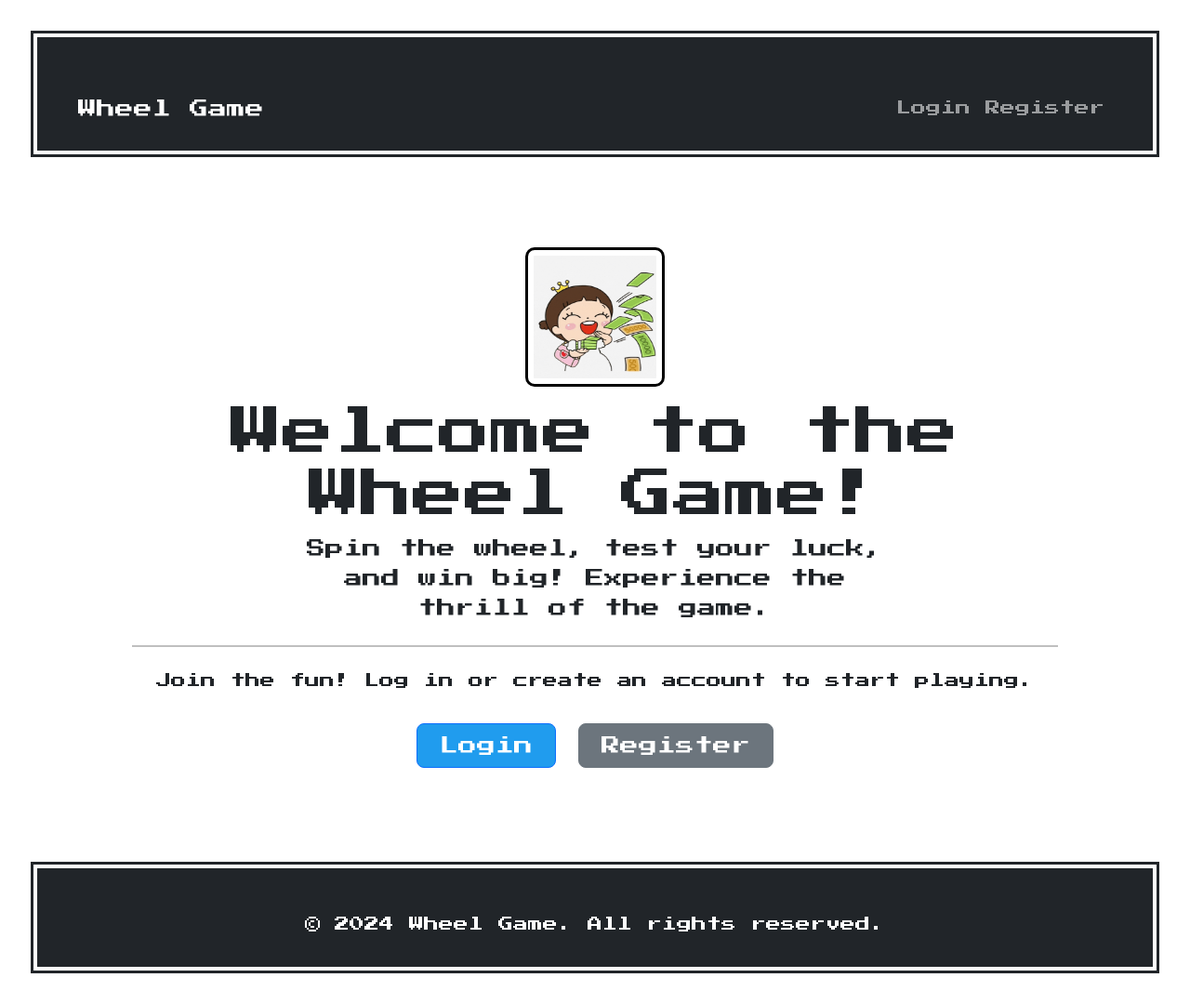
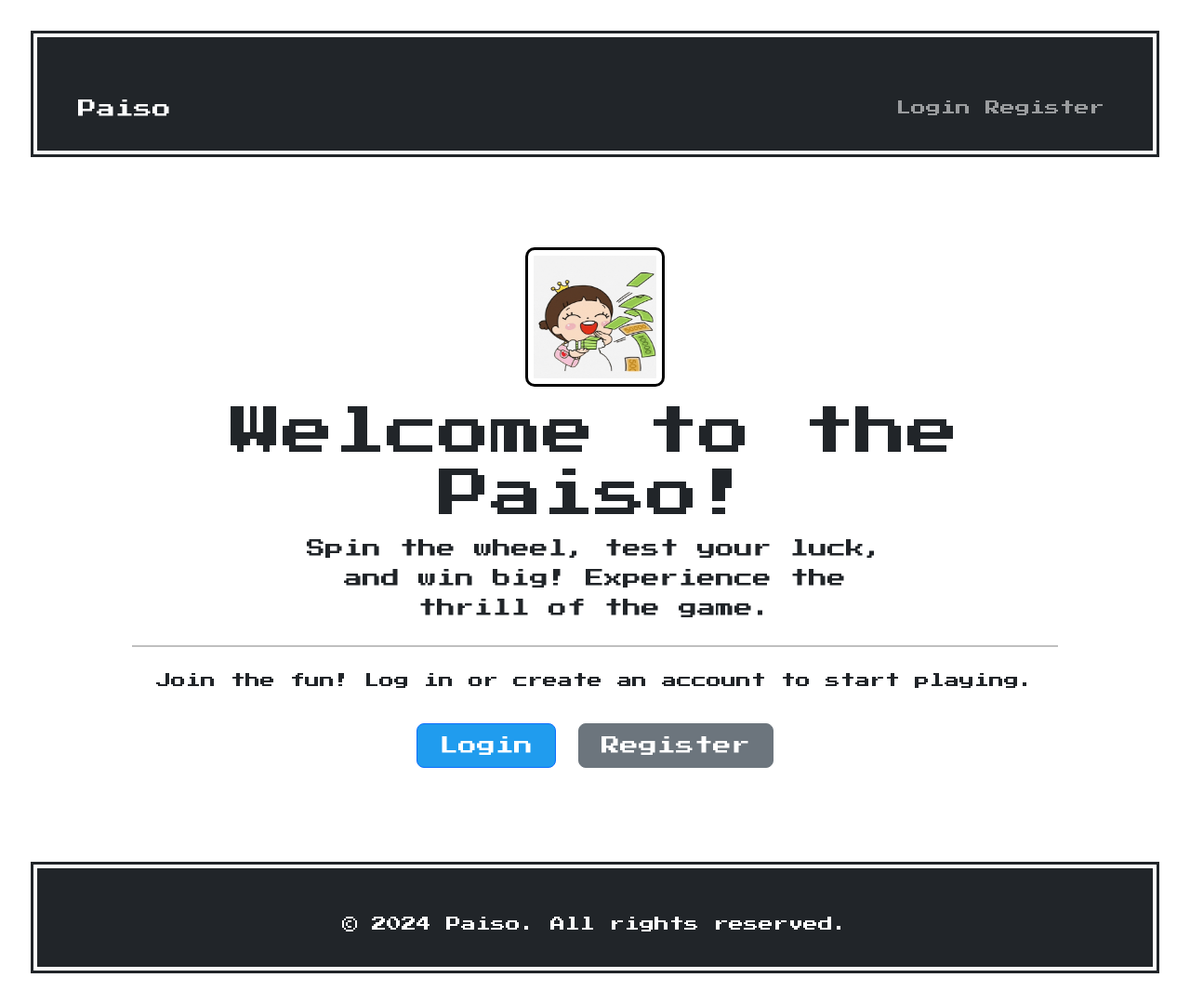
Before and after one commit to ritz541/iamwheel, a Flask app: page / in a window 1280 px wide. Shown: the whole page at 93% size. Run offline with Flask 3, Linux system fonts and the light colour scheme.

Commit message:
little rebranding

```diff
--- a/static/css/nes-custom.css
+++ b/static/css/nes-custom.css
@@ -56,7 +56,7 @@ body {
     background-color: var(--nes-error) !important;
 }
 
-/* Wheel Game Specific Styles */
+/* Paiso Specific Styles */
 .wheel-container {
     border: 4px solid var(--nes-text);
     padding: 1rem;
--- a/templates/base.html
+++ b/templates/base.html
@@ -3,7 +3,7 @@
 <head>
     <meta charset="UTF-8">
     <meta name="viewport" content="width=device-width, initial-scale=1.0">
-    <title>{% block title %}Wheel Game{% endblock %}</title>
+    <title>{% block title %}Paiso{% endblock %}</title>
     <link href="https://cdn.jsdelivr.net/npm/bootstrap@5.3.0/dist/css/bootstrap.min.css" rel="stylesheet">
     <link rel="stylesheet" href="{{ url_for('static', filename='css/wheel.css') }}">
     <link rel="stylesheet" href="{{ url_for('static', filename='css/nes-custom.css') }}">
@@ -12,7 +12,7 @@
 <body class="d-flex flex-column min-vh-100">
     <nav class="navbar navbar-expand-lg navbar-dark bg-dark nes-container is-dark">
         <div class="container">
-            <a class="navbar-brand" href="{{ url_for('index') }}">Wheel Game</a>
+            <a class="navbar-brand" href="{{ url_for('index') }}">Paiso</a>
             <button class="navbar-toggler" type="button" data-bs-toggle="collapse" data-bs-target="#navbarNav">
                 <span class="navbar-toggler-icon"></span>
             </button>
@@ -71,7 +71,7 @@
 
     <footer class="bg-dark text-white text-center py-3 mt-auto nes-container is-dark">
         <div class="container">
-            <p>&copy; 2024 Wheel Game. All rights reserved.</p>
+            <p>&copy; 2024 Paiso. All rights reserved.</p>
         </div>
     </footer>
 
--- a/templates/game.html
+++ b/templates/game.html
@@ -4,7 +4,7 @@
 <link rel="stylesheet" href="{{ url_for('static', filename='css/wheel.css') }}">
 
 <div class="container">
-    <h1 class="text-center mb-3">Wheel Game</h1>
+    <h1 class="text-center mb-3">Paiso</h1>
     <div class="row">
         <div class="col-md-8 col-sm-12 mx-auto">
             <div class="card nes-container is-rounded">
--- a/templates/index.html
+++ b/templates/index.html
@@ -1,6 +1,6 @@
 {% extends "base.html" %}
 
-{% block title %}Welcome - Wheel Game{% endblock %}
+{% block title %}Welcome - Paiso{% endblock %}
 
 {% block content %}
 <style>
@@ -22,10 +22,10 @@
 
 <div class="container my-5">
     <div class="p-5 text-center rounded-3 hero-section">
-        <img src="{{ url_for('static', filename='images/girl.gif') }}" alt="Wheel Icon"
+        <img src="{{ url_for('static', filename='images/girl.gif') }}" alt="girl with money"
              class="mb-3 interactive-icon">
 
-        <h1 class="display-4">Welcome to the Wheel Game!</h1>
+        <h1 class="display-4">Welcome to the Paiso!</h1>
         <p class="lead col-lg-8 mx-auto">Spin the wheel, test your luck, and win big! Experience the thrill of the game.</p>
         <hr class="my-4" style="border-top: 2px solid black;">
 
```
